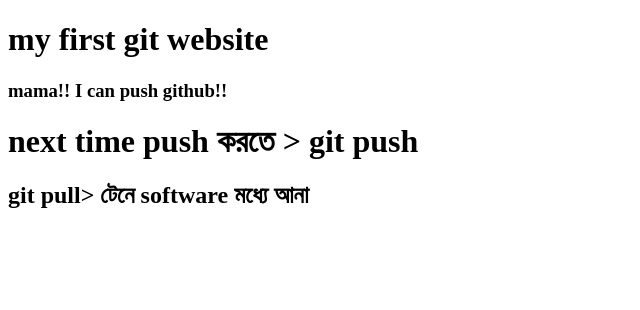
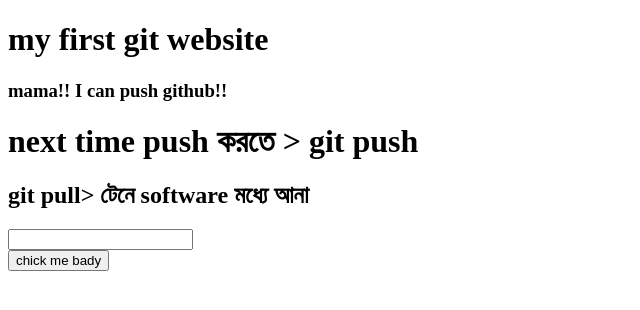
Before and after one commit to anikkumarnath/test1, a plain HTML site: page index.html in a window 1280 px wide. Shown: the whole page, without its empty margins (0-640 px from the left). Drawn offline with Linux system fonts and the light colour scheme.

Commit message:
done adding button

```diff
--- a/index.html
+++ b/index.html
@@ -11,5 +11,9 @@
     <h3>mama!! I can push github!!</h3>
     <h1>next time push করতে > git push</h1>
     <h2>git pull> টেনে software মধ্যে আনা</h2>
+
+    <input type="text">
+    <br>
+    <button>chick me bady</button>
 </body>
 </html>
```
